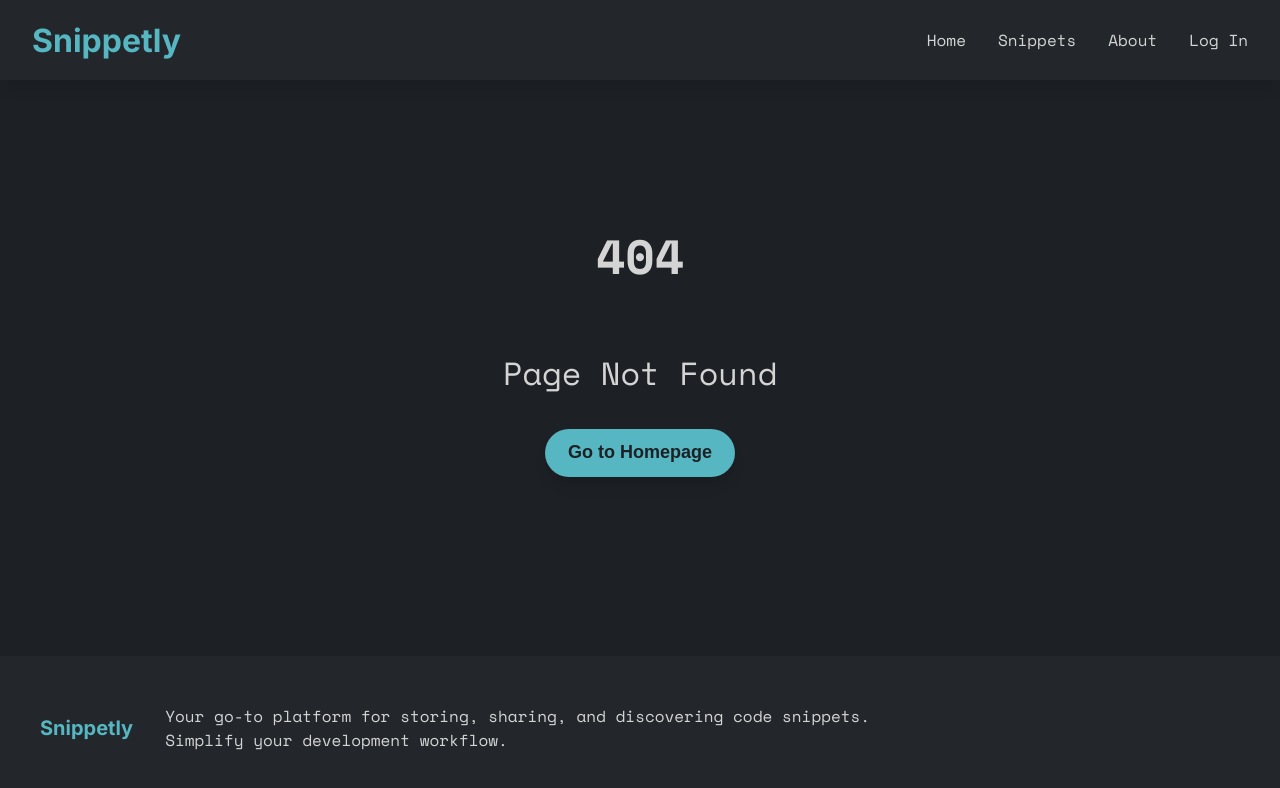
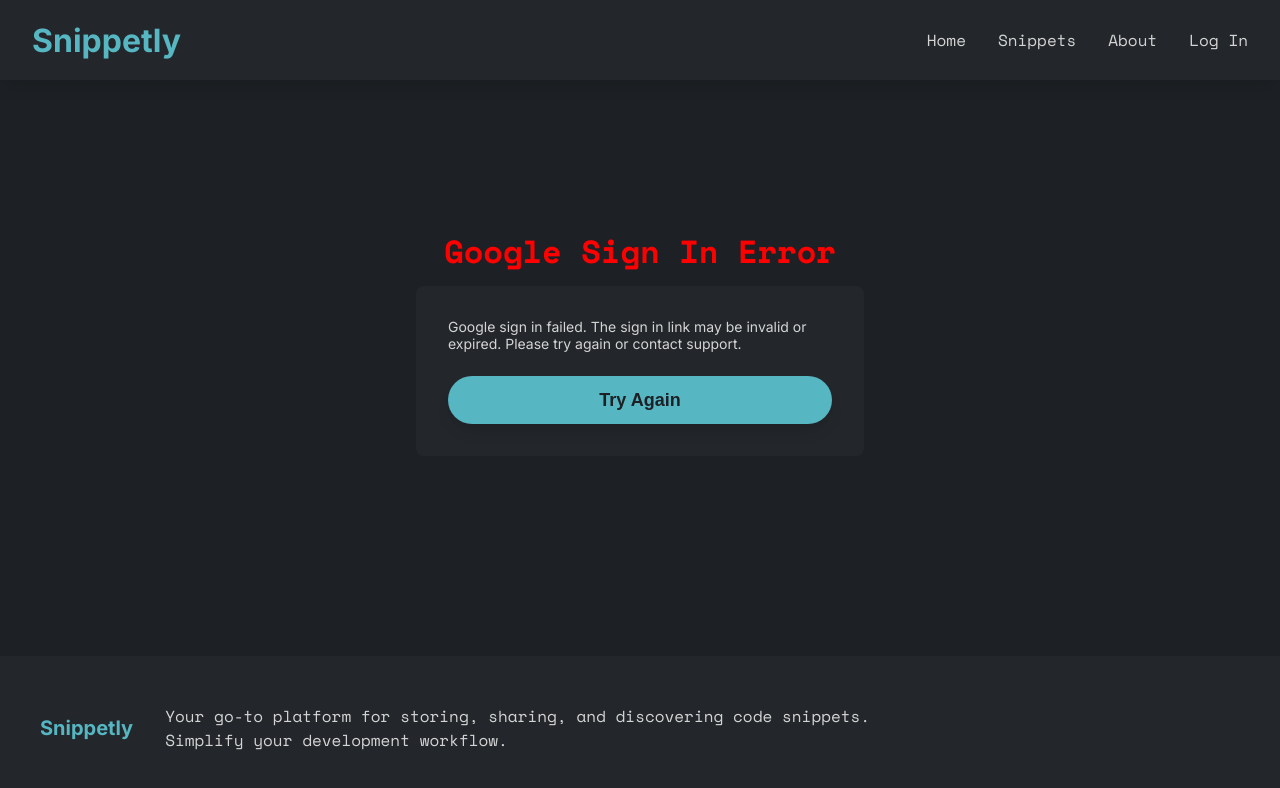
Before and after one commit to SnippetlyTeam/snippetly, a React (Vite) app in the folder frontend/: page /auth-callback in a window 1280 px wide. Before the commit this address had no page. Shown: the top 788 px of the page. Built offline with nearby package versions, Linux system fonts and the light colour scheme.

Commit message:
feat: implement basic oauth2 sign in interface

```diff
--- a/frontend/src/Root.tsx
+++ b/frontend/src/Root.tsx
@@ -1,4 +1,4 @@
-import { BrowserRouter as Router, Route, Routes } from "react-router-dom";
+import { BrowserRouter as Router, Route, Routes, Navigate } from "react-router-dom";
 import App from "./App";
 import LandingPage from "./modules/LandingPage/LandingPage";
 import SignInPage from "./modules/AuthPage/SignInPage";
@@ -9,6 +9,7 @@ import SetNewPasswordPage from "./modules/AuthPage/SetNewPasswordPage";
 import FinishRegistrationPage from "./modules/AuthPage/FinishRegistrationPage";
 import { AppProvider } from "./contexts/AppContext";
 import FinishRegistrationTokenPage from "./modules/AuthPage/FinishRegistrationTokenPage";
+import AuthCallbackPage from "./modules/AuthPage/AuthCallbackPage";
 
 export const Root = () => (
   <Router>
@@ -16,6 +17,16 @@ export const Root = () => (
       <Routes>
         <Route path="/" element={<App />}>
           <Route index element={<LandingPage />} />
+          <Route
+            path="auth/google"
+            element={
+              <Navigate
+                to={`/auth-callback${window.location.search}`}
+                replace
+              />
+            }
+          />
+          <Route path="auth-callback" element={<AuthCallbackPage />} />
           <Route path="sign-in" element={<SignInPage />} />
           <Route path="sign-up" element={<SignUpPage />} />
           <Route path="password-reset" element={<PasswordResetPage />} />
--- /dev/null
+++ b/frontend/src/modules/AuthPage/AuthCallbackPage.tsx
@@ -0,0 +1,70 @@
+import { useNavigate, useSearchParams } from 'react-router-dom';
+import styles from './AuthPage.module.scss';
+import { useEffect, useState } from 'react';
+import MainButton from '../../components/MainButton/MainButton';
+import { useAppDispatch } from '../../contexts/AppContext';
+
+const AuthCallbackPage: React.FC = () => {
+  const [searchParams] = useSearchParams();
+  const [isSuccess, setIsSuccess] = useState(false);
+  const [isLoading, setIsLoading] = useState(false);
+  const { setIsAuthorized } = useAppDispatch();
+
+  const navigate = useNavigate();
+
+  useEffect(() => {
+    const code = searchParams.get('code');
+    if (!code) return;
+
+    setIsLoading(true);
+
+    fetch('http://localhost:8000/api/v1/auth/google/callback', {
+      method: 'POST',
+      headers: { 'Content-Type': 'application/json' },
+      body: JSON.stringify({ code })
+    })
+      .then(() => {
+        setIsSuccess(true);
+        setIsAuthorized(true);
+      })
+      .catch(() => setIsSuccess(false))
+      .finally(() => setIsLoading(false));
+  }, []);
+
+  return (
+    <main className={styles.main}>
+      {isLoading ? (
+        <p>Loading...</p>
+      ) : (
+        <>
+          {isSuccess ? <h2 className={styles.success}>Google Sign In Complete</h2> : <h2 className={`${styles.errorTitle} ${styles.error}`}>Google Sign In Error</h2>}
+
+          <div
+            className={styles.form}
+          >
+            <div className={styles.inputs}>
+              <div className={styles.inputsItem}>
+                {isSuccess ? (
+                  <div className={styles.inputsDescription}>
+                    You have successfully signed in with Google. You can now start creating and sharing snippets.
+                  </div>
+                ) : (
+                  <div className={styles.inputsDescription}>
+                    Google sign in failed. The sign in link may be invalid or expired. Please try again or contact support.
+                  </div>
+                )}
+              </div>
+            </div>
+
+            <MainButton
+              content={isSuccess ? 'Start Coding' : 'Try Again'}
+              onClick={() => { navigate(isSuccess ? '/' : '/sign-in') }}
+            />
+          </div>
+        </>
+      )}
+    </main>
+  )
+}
+
+export default AuthCallbackPage;
--- a/frontend/src/modules/AuthPage/AuthPage.module.scss
+++ b/frontend/src/modules/AuthPage/AuthPage.module.scss
@@ -177,3 +177,11 @@
     }
   }
 }
+
+.google {
+  background-color: var(--primary-bg-color);
+  color: var(--color-white);
+  border-radius: 8px;
+  border: 1px solid var(--color-accent);
+  height: 32px;
+}
--- a/frontend/src/modules/AuthPage/FinishRegistrationTokenPage.tsx
+++ b/frontend/src/modules/AuthPage/FinishRegistrationTokenPage.tsx
@@ -38,11 +38,8 @@ const FinishRegistrationTokenPage = () => {
         <>
           {isValid ? <h2 className={styles.success}>Registration Complete</h2> : <h2 className={`${styles.errorTitle} ${styles.error}`}>Registration Error</h2>}
 
-          <form
-            noValidate
-            action="#"
+          <div
             className={styles.form}
-            onSubmit={(event) => event.preventDefault()}
           >
             <div className={styles.inputs}>
               <div className={styles.inputsItem}>
@@ -62,7 +59,7 @@ const FinishRegistrationTokenPage = () => {
               content={isValid ? 'Go to Sign In' : 'Go to Sign Up'}
               onClick={() => { navigate(`/sign-${isValid ? 'In' : 'Up'}`) }}
             />
-          </form>
+          </div>
         </>
       )}
     </main>
--- a/frontend/src/modules/AuthPage/SignInPage.tsx
+++ b/frontend/src/modules/AuthPage/SignInPage.tsx
@@ -59,6 +59,12 @@ const SignInPage: React.FC = () => {
           navigate('/');
         }
       });
+  }
+
+  function handleSignInWithGoogle(event: React.MouseEvent<HTMLButtonElement>) {
+    event.preventDefault();
+
+    window.location.href = 'http://localhost:8000/api/v1/auth/google/url'
   }
 
   return (
@@ -169,6 +175,10 @@ const SignInPage: React.FC = () => {
           aria-label="Sign in to your account"
         >Sign In</button>
 
+        <button
+        onClick={handleSignInWithGoogle}
+           className={styles.google}>Sign In with Google</button>
+
         <p className={styles.text}>
           Need an account? <Link to='/sign-up'>Sign Up</Link>
         </p>
```
